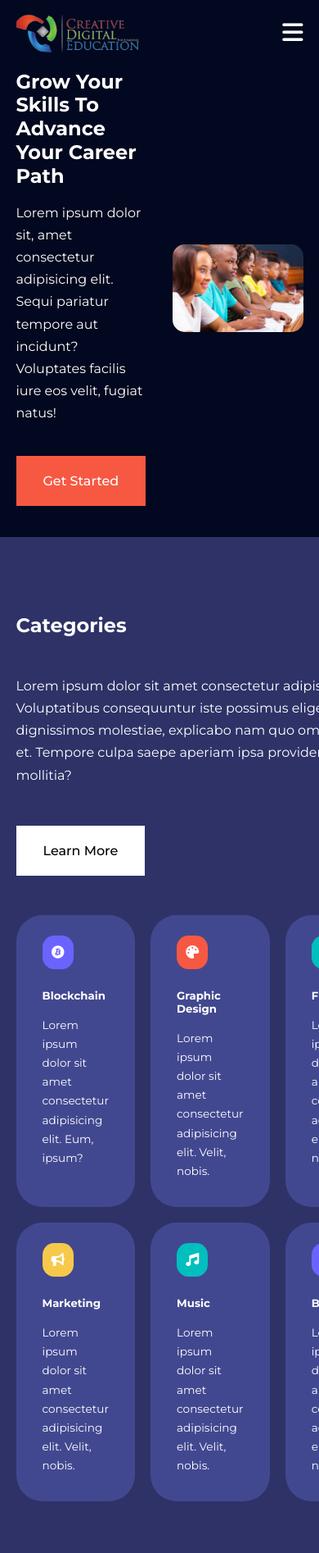
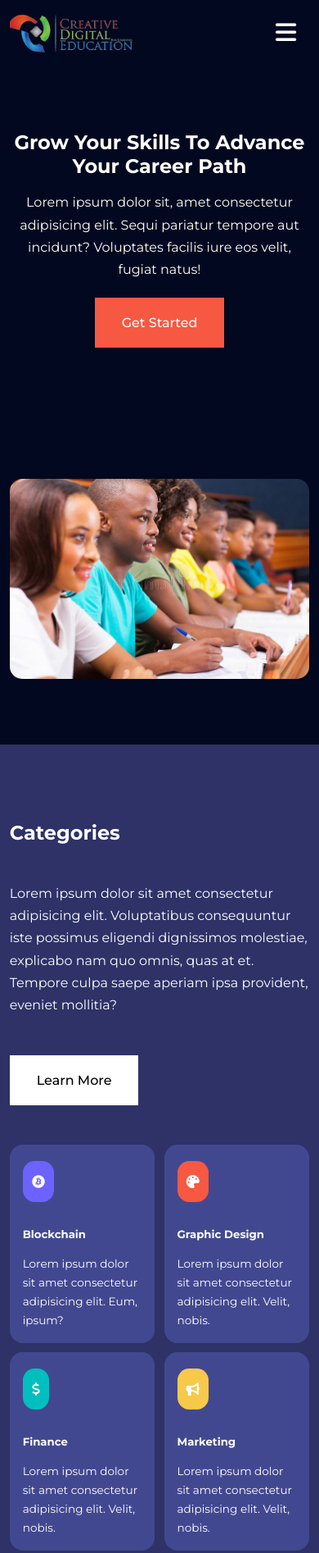
Before and after one commit to EmmanuelNwodo/Education-Website, a plain HTML site: page index.html in a window 390 px wide. Shown: the top 1894 px of the page at 82% size. Drawn offline with nearby package versions, Linux system fonts and the light colour scheme.

Commit message:
made the website mobile responsive

```diff
--- a/index.html
+++ b/index.html
@@ -463,10 +463,7 @@
               src="images/attachment_16576291-removebg-preview.png"
               alt=""
           /></a>
-          <p>
-            Lorem ipsum dolor sit amet consectetur adipisicing elit. Vitae,
-            necessitatibus.
-          </p>
+          <p>Lorem ipsum dolor sit amet.</p>
         </div>
 
         <div class="footer-2">
--- a/main.js
+++ b/main.js
@@ -31,7 +31,7 @@ faq.addEventListener('click', () => {
 
 
 //show/hide nav menu//
-if(window.width <= 1024){
+
 
 const menu = document.querySelector('.nav_menu')
 
@@ -48,4 +48,4 @@ closeMenuBtn.addEventListener('click', () =>{
   menu.style.display ="none"
   openMenuBtn.style.display ="inline-block"
   closeMenuBtn.style.display ="none"
-})};
+});
--- a/styles/style.css
+++ b/styles/style.css
@@ -619,3 +619,92 @@ font-size: 0.9rem;
       margin-left: 5rem;
      }
 }
+
+
+
+/*===========Media Querires(mobile Phones)===================================*/
+
+@media screen and (max-width:600px) {
+
+  .container{
+    width: var(--container-width-sm);
+  }
+
+  h1{
+    font-size: 1.5rem;
+
+  }
+
+  /*==========Nav Menu==============*/
+
+  .nav_menu{
+    right:3%
+  }
+
+  nav button{
+    padding-right: 1rem;
+  }
+
+  /*==========header section==============*/
+  header{
+    height: 100vh;
+
+  }
+
+
+
+  .header_container{
+    grid-template-columns: 1fr;
+    text-align: center;
+    margin-top:1rem;
+  }
+
+  .header_left p{
+    margin-bottom: 1.3rem;
+  }
+
+  /*==========categories section==============*/
+
+  .categories_right{
+    grid-template-columns: 1fr 1fr;
+    gap: 0.7rem;
+  }
+
+  .category{
+    padding: 1rem;
+    border-radius: 1rem;
+  }
+
+  .category_icon{
+    margin-top: 4px;
+    display: inline-block;
+  }
+
+
+
+  /*==========popular courses section==============*/
+
+  .courses_container{
+    grid-template-columns: 1fr;
+  }
+
+
+
+
+/*==========faqs section==============*/
+  .faq{
+    padding: 1.2rem;
+  }
+
+  /*==========testimonial section==============*/
+
+  .testimonial_body{
+    padding: 1.2rem;
+  }
+
+  /*==========footer section==============*/
+
+
+
+
+}
```
